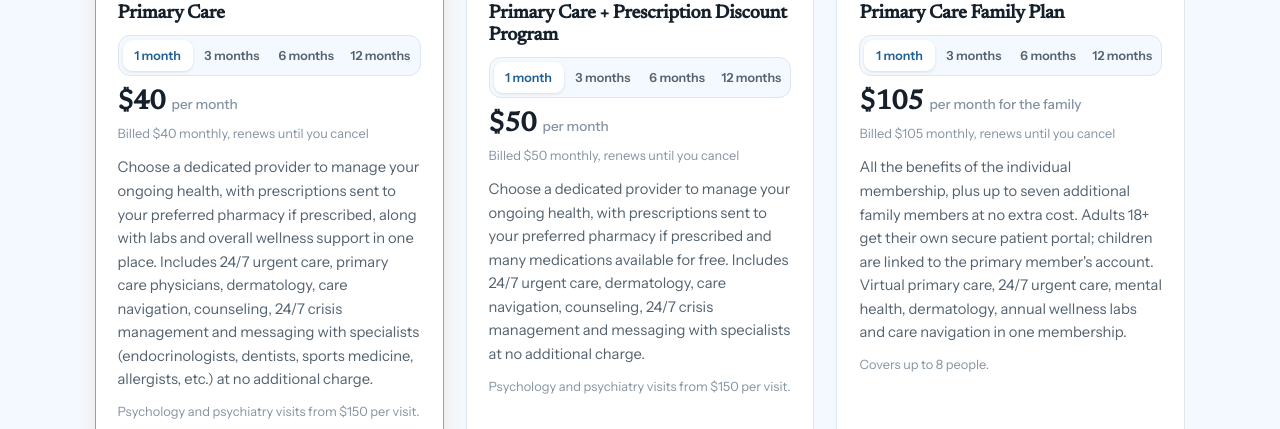
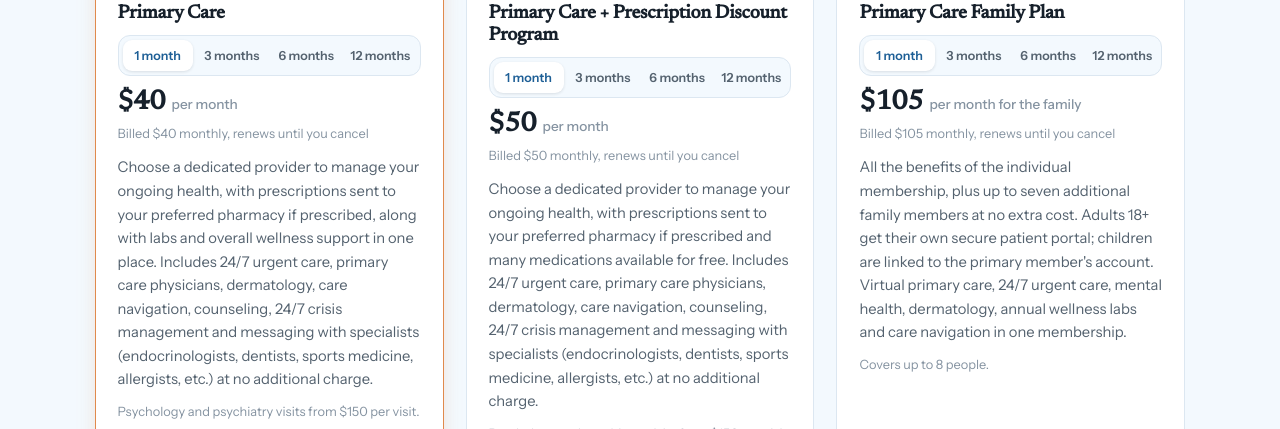
Before and after one commit to anirudhatalmale6-alt/telehealth-membership-demo, a plain HTML site: page index.html in a window 1280 px wide. Shown: the part 1254-1683 px from the top of the page. Drawn offline with Linux system fonts and the light colour scheme.

Commit message:
Primary Care + Rx: client's updated term prices and description

```diff
--- a/index.html
+++ b/index.html
@@ -809,8 +809,8 @@ var SERVICES = [
   {path:'primary', name:'Primary Care', short:'Primary Care', terms:{1:40, 3:115, 6:210, 12:395}, img:'img/family-call.jpg', main:true,
    blurb:'Choose a dedicated provider to manage your ongoing health, with prescriptions sent to your preferred pharmacy if prescribed, along with labs and overall wellness support in one place. Includes 24/7 urgent care, primary care physicians, dermatology, care navigation, counseling, 24/7 crisis management and messaging with specialists (endocrinologists, dentists, sports medicine, allergists, etc.) at no additional charge.',
    note:'Psychology and psychiatry visits from $150 per visit.'},
-  {path:'primary-plus', name:'Primary Care + Prescription Discount Program', short:'Primary Care + Rx', terms:{1:50, 3:145, 6:280, 12:570}, img:'img/svc/primary-plus.jpg',
-   blurb:'Choose a dedicated provider to manage your ongoing health, with prescriptions sent to your preferred pharmacy if prescribed and many medications available for free. Includes 24/7 urgent care, dermatology, care navigation, counseling, 24/7 crisis management and messaging with specialists at no additional charge.',
+  {path:'primary-plus', name:'Primary Care + Prescription Discount Program', short:'Primary Care + Rx', terms:{1:50, 3:142, 6:270, 12:535}, img:'img/svc/primary-plus.jpg',
+   blurb:'Choose a dedicated provider to manage your ongoing health, with prescriptions sent to your preferred pharmacy if prescribed and many medications available for free. Includes 24/7 urgent care, primary care physicians, dermatology, care navigation, counseling, 24/7 crisis management and messaging with specialists (endocrinologists, dentists, sports medicine, allergists, etc.) at no additional charge.',
    note:'Psychology and psychiatry visits from $150 per visit.'},
   {path:'primary-family-plan', name:'Primary Care Family Plan', short:'Family Plan', terms:{1:105, 3:315, 6:630, 12:1260}, img:'img/svc/family.jpg', unit:'per month for the family',
    blurb:"All the benefits of the individual membership, plus up to seven additional family members at no extra cost. Adults 18+ get their own secure patient portal; children are linked to the primary member's account. Virtual primary care, 24/7 urgent care, mental health, dermatology, annual wellness labs and care navigation in one membership.",
```
